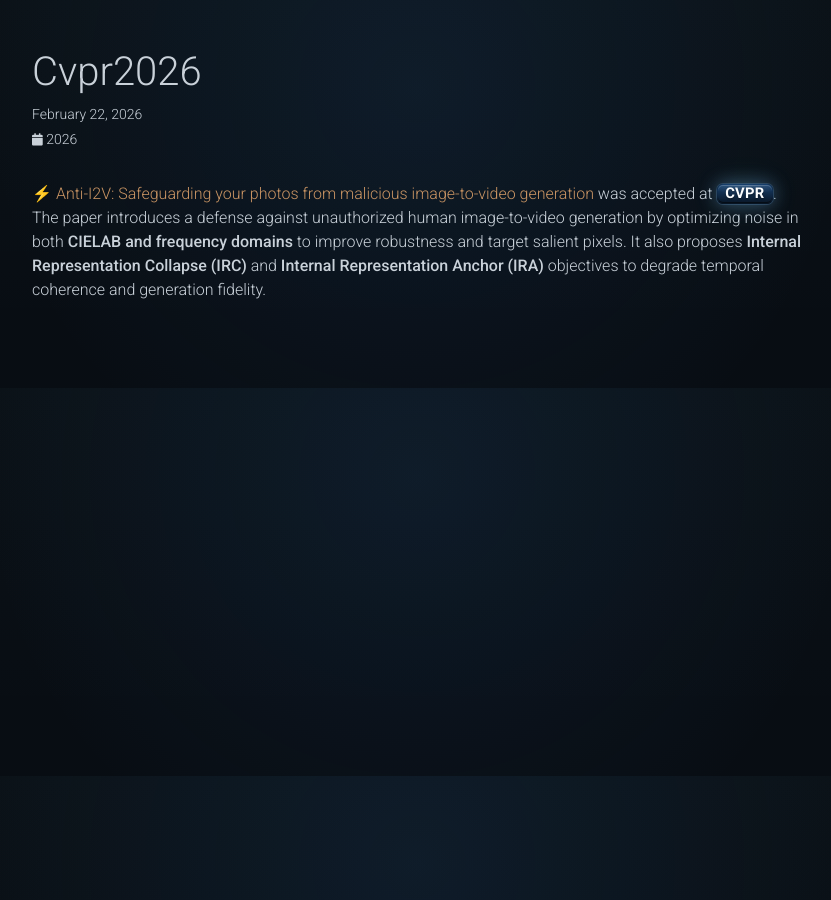
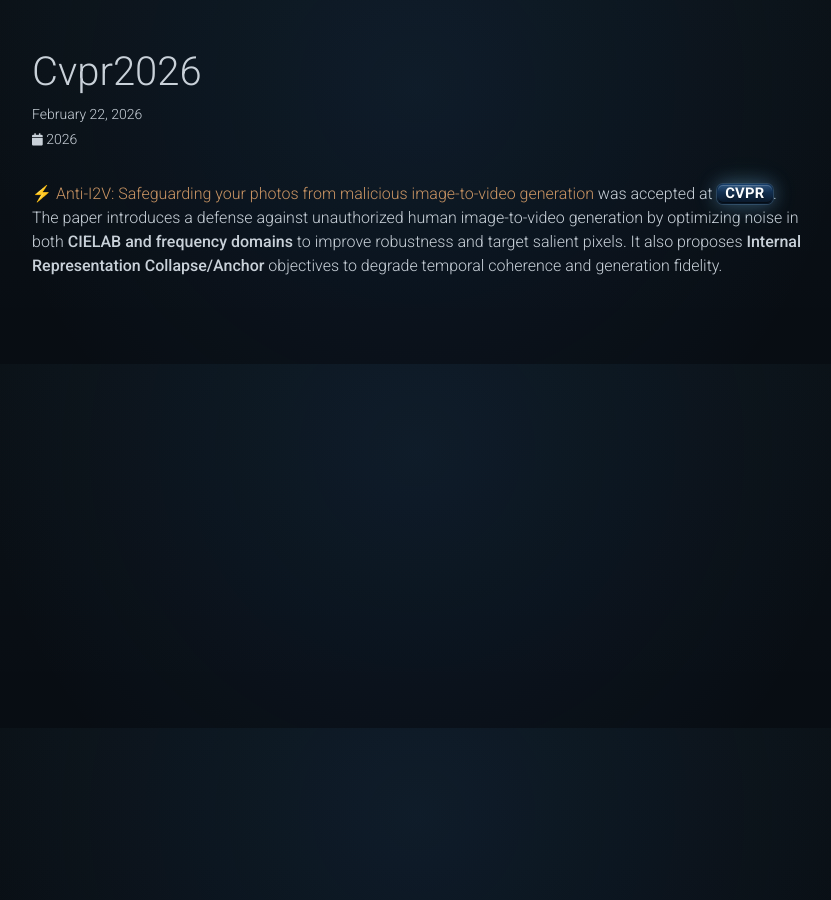
Before and after one commit to aengusng8/aengusng8.github.io, a Jekyll site: the page built from _news/cvpr2026.md, in a window 1280 px wide. Shown: the whole page, without its empty margins (223-1054 px from the left). Built offline with Jekyll 4.4.1, drawn with Linux system fonts in a browser that asks for light colours; comment, search, counter and statistics services are not loaded; a style sheet for code colours, icons or effects is not loaded.

Commit message:
Refine CVPR news blurb

```diff
--- a/_news/cvpr2026.md
+++ b/_news/cvpr2026.md
@@ -5,4 +5,4 @@ inline: true
 published: true
 ---
 
-⚡ <a href="https://arxiv.org/abs/2603.24570">Anti-I2V: Safeguarding your photos from malicious image-to-video generation</a> was accepted at <strong class="aurora-text">CVPR</strong>. The paper introduces a defense against unauthorized human image-to-video generation by optimizing noise in both **CIELAB and frequency domains** to improve robustness and target salient pixels. It also proposes **Internal Representation Collapse (IRC)** and **Internal Representation Anchor (IRA)** objectives to degrade temporal coherence and generation fidelity.
+⚡ <a href="https://arxiv.org/abs/2603.24570">Anti-I2V: Safeguarding your photos from malicious image-to-video generation</a> was accepted at <strong class="aurora-text">CVPR</strong>. The paper introduces a defense against unauthorized human image-to-video generation by optimizing noise in both **CIELAB and frequency domains** to improve robustness and target salient pixels. It also proposes **Internal Representation Collapse/Anchor** objectives to degrade temporal coherence and generation fidelity.
```
